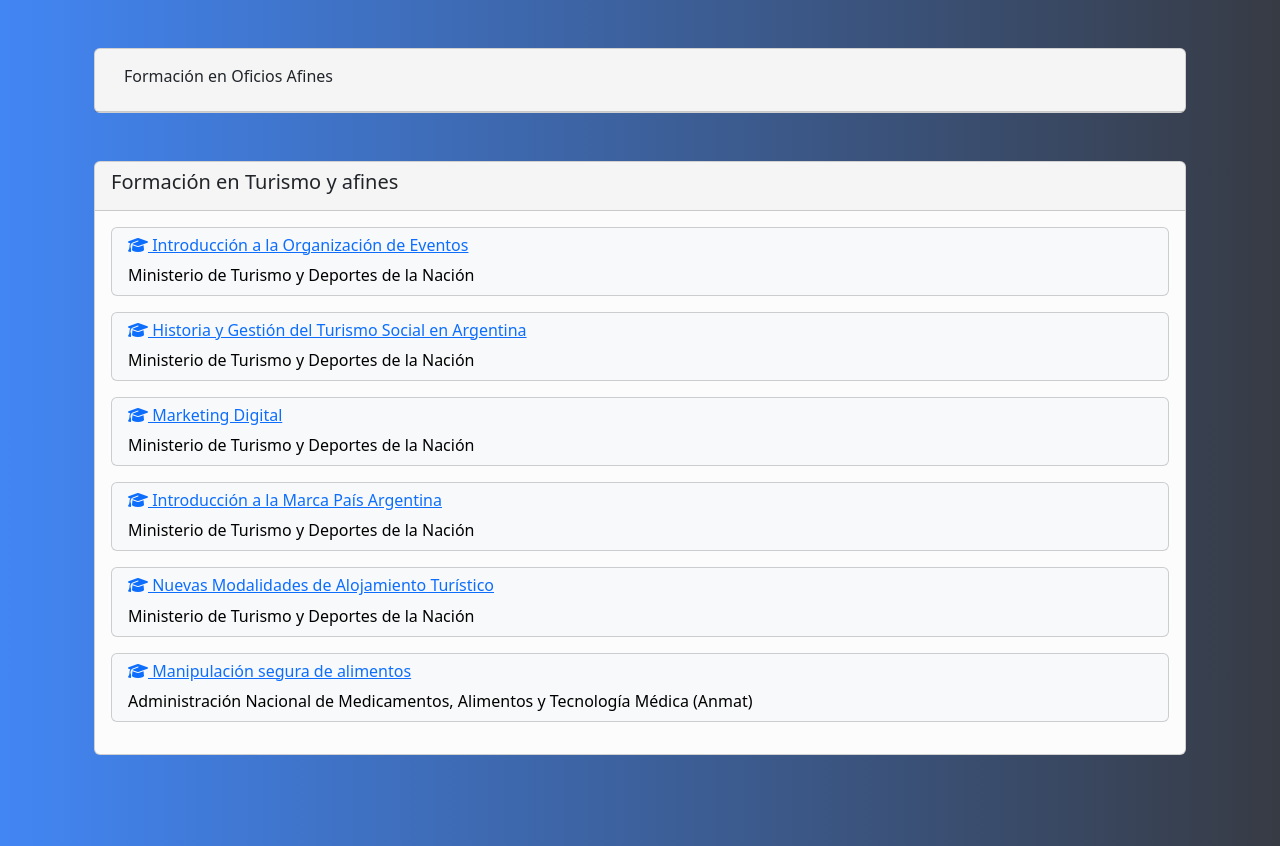
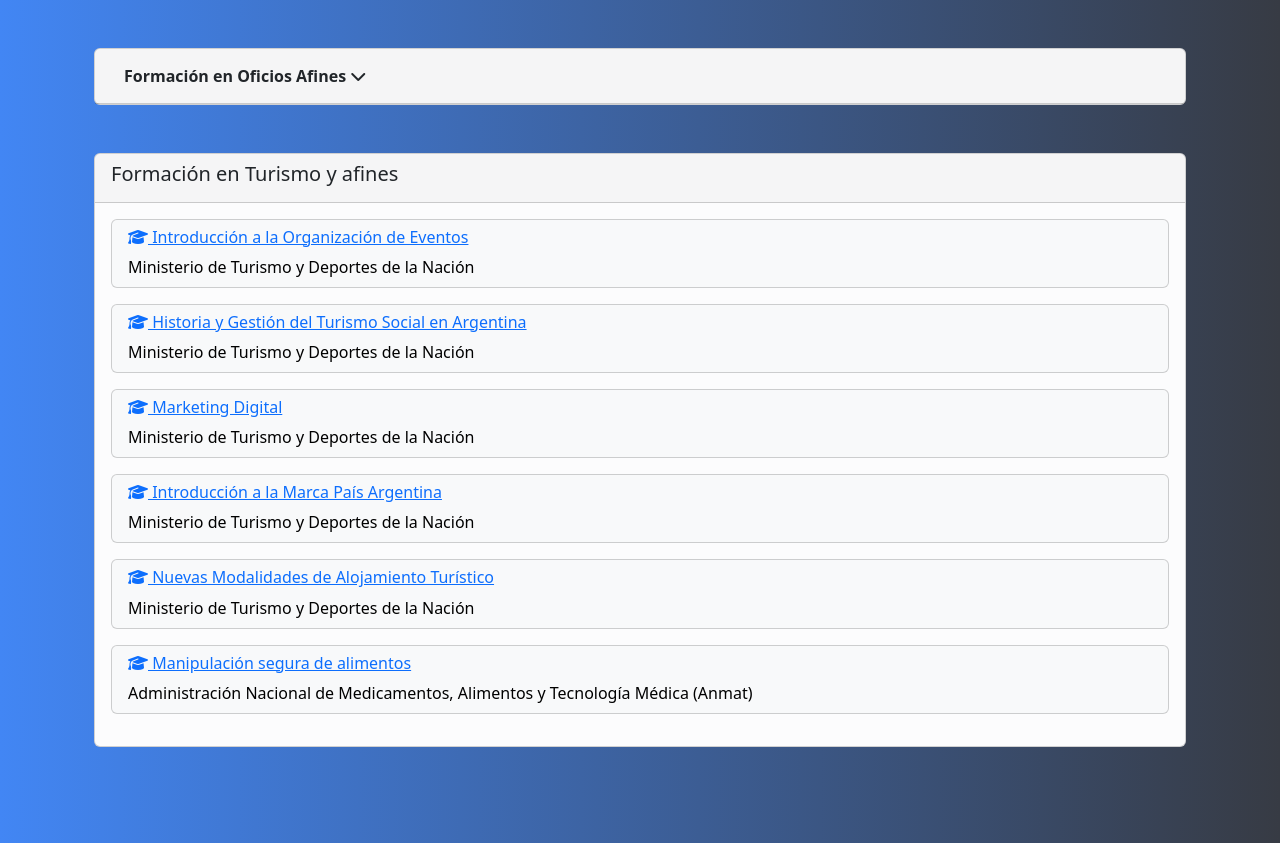
Before and after one commit to erre-dos/Formacion, a plain HTML site: page index.html in a window 1280 px wide. Shown: the part 2878-3724 px from the top of the page. Drawn offline with nearby package versions, Linux system fonts and the light colour scheme.

Commit message:
Update index.html

```diff
--- a/index.html
+++ b/index.html
@@ -287,10 +287,10 @@
 
 <div class="container my-5">
     <div class="card bg-light-subtle text-emphasis-light">
-        <div class="card-header">
-            <h5 class="card-title">
-                <button class="btn btn-link text-dark text-decoration-none" type="button" data-bs-toggle="collapse" data-bs-target="#collapseOficios" aria-expanded="false" aria-controls="collapseOficios">
-                    Formación en Oficios Afines
+        <div class="card-header d-flex justify-content-between align-items-center">
+            <h5 class="card-title mb-0">
+                <button class="btn btn-link text-dark text-decoration-none fw-bold" type="button" data-bs-toggle="collapse" data-bs-target="#collapseOficios" aria-expanded="false" aria-controls="collapseOficios">
+                    Formación en Oficios Afines <span class="fa-solid fa-chevron-down"></span>
                 </button>
             </h5>
         </div>
```
